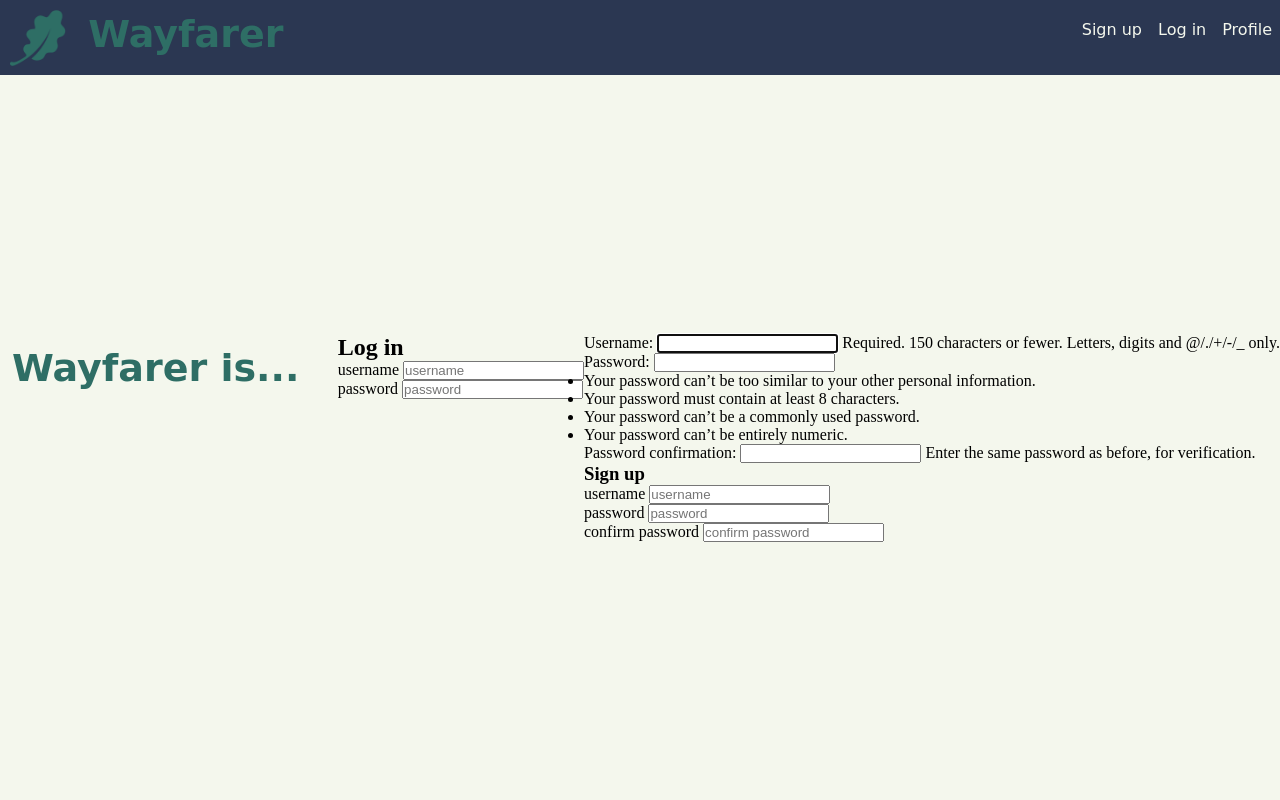
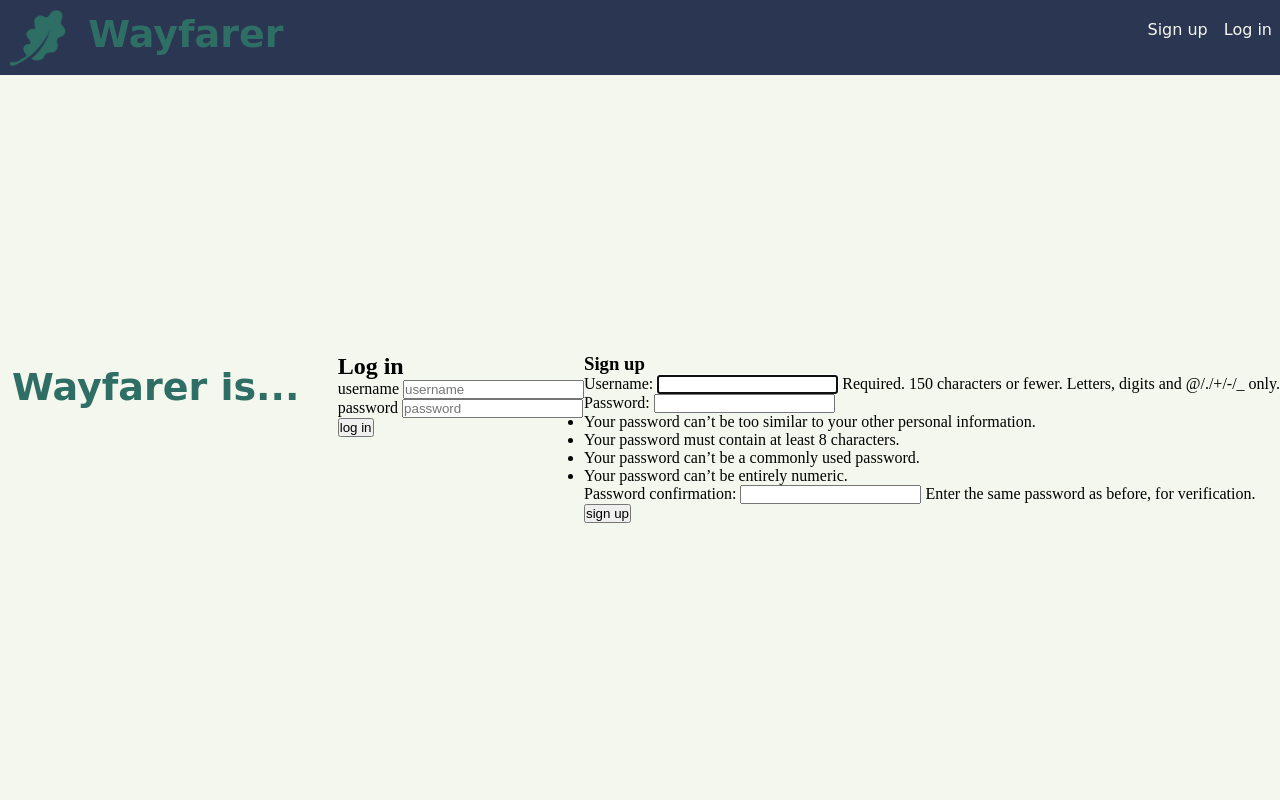
Before and after one commit to lesleysauter/Wayfarer, a Django app: page / in a window 1280 px wide. Run offline with Django 3.2, Linux system fonts and the light colour scheme; some web fonts are replaced.

Commit message:
verified logging in and logging out works.. also sign up

```diff
--- a/main_app/templates/base.html
+++ b/main_app/templates/base.html
@@ -20,10 +20,16 @@
   <img src= "{% static 'images/plants-oak-leaf-icon.png' %} " alt="Logo Icon">
   <h1>Wayfarer</h1>
 
-  <a href="#">Sign up</a>
-  <a href="#">Log in</a>
-  <a href="#">Profile</a>
+  {% if user.is_authenticated %}
+    <a href="#">Profile</a>
+    <a href="{% url 'logout' %}">Logout</a>
 
+  {% else %}
+    <a href="#">Sign up</a>
+    <a href="#">Log in</a>
+
+
+  {% endif %}
 
   </nav>
 
--- a/main_app/templates/home.html
+++ b/main_app/templates/home.html
@@ -2,7 +2,7 @@
 {% block content %}
  <h1>Wayfarer is...</h1>
 
-<form method="post" action="{% url 'login' %}">
+<form method="post" action="{% url 'customlogin' %}">
 {% csrf_token %}
 <h2>Log in</h2>
 
@@ -10,22 +10,19 @@
 <input type="text" name="username" placeholder="username">
 </p>
 <p> password
-<input type="text" name="password" placeholder="password">
+<input type="password" name="password" placeholder="password">
 </p>
+
+<input type="submit" value="log in" />
 </form>
 
+
 <form method="post" action="{% url 'signup' %}">
-{% csrf_token %} {{ form.as_p }}
+{% csrf_token %}
 <h3>Sign up</h3>
-<p> username
-<input type="text" name="username" placeholder="username">
-</p>
-<p> password
-<input type="text" name="username" placeholder="password">
-</p>
-<p> confirm password
-<input type="text" name="confirm password" placeholder="confirm password">
-</p>
+{{ form.as_p }}
+
+<input type="submit" value="sign up" />
 
 </form>
 
--- a/main_app/templates/profile.html
+++ b/main_app/templates/profile.html
@@ -1,4 +1,4 @@
-{% extends base.html %}
+{% extends 'base.html' %}
 
 {% block content %}
 
--- a/main_app/urls.py
+++ b/main_app/urls.py
@@ -4,6 +4,6 @@ from . import views
 urlpatterns = [
     path('', views.Home.as_view(), name="home"),
     path('profile/', views.Profile.as_view(), name="profile"),
-    path('login/', views.Login.as_view(), name="login"),
+    path('login/', views.Login.as_view(), name="customlogin"),
     path('signup/', views.Signup.as_view(), name="signup"),
 ]
--- a/main_app/views.py
+++ b/main_app/views.py
@@ -35,7 +35,7 @@ class Login(View):
 
 
 class Signup(View):
-    def post(request):
+    def post(self, request):
         form = UserCreationForm(request.POST)
         if form.is_valid():
             user = form.save()
--- a/wayfarer_project/settings.py
+++ b/wayfarer_project/settings.py
@@ -126,6 +126,7 @@ USE_TZ = True
 # https://docs.djangoproject.com/en/3.2/howto/static-files/
 
 STATIC_URL = '/static/'
+LOGOUT_REDIRECT_URL = '/'
 
 
 # Default primary key field type
```
